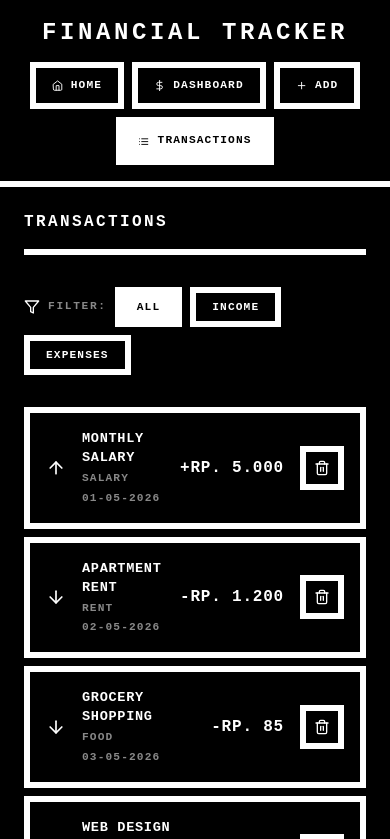
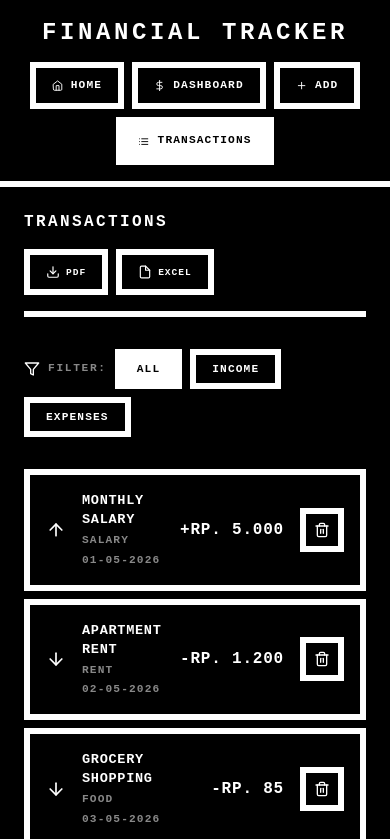
Before and after one commit to ryanvp10/personal-tracker, a React (Vite) app in the folder frontend/: page /transactions in a window 390 px wide. Shown: the top 839 px of the page. Built offline with nearby package versions, Linux system fonts and the light colour scheme.

Commit message:
Add export PDF + Excel buttons beside TRANSACTIONS title (mobile-responsive)

```diff
--- a/frontend/src/components/TransactionList.jsx
+++ b/frontend/src/components/TransactionList.jsx
@@ -1,5 +1,5 @@
 import React, { useState } from 'react';
-import { FiArrowUp, FiArrowDown, FiFilter, FiTrash2 } from 'react-icons/fi';
+import { FiArrowUp, FiArrowDown, FiFilter, FiTrash2, FiDownload, FiFile } from 'react-icons/fi';
 import theme from '../theme';
 
 // Placeholder data
@@ -35,19 +35,72 @@ function TransactionList() {
 
   return (
     <div style={{ display: 'flex', flexDirection: 'column', gap: '32px' }}>
-      {/* ===== PAGE TITLE ===== */}
-      <h2
+      {/* ===== PAGE TITLE + EXPORT BUTTONS ===== */}
+      <div
         style={{
-          fontSize: 'clamp(1rem, 3vw, 1.5rem)',
-          fontWeight: 900,
-          letterSpacing: '0.15em',
+          display: 'flex',
+          flexWrap: 'wrap',
+          alignItems: 'center',
+          justifyContent: 'space-between',
+          gap: '16px',
           borderBottom: `${theme.borders.width} ${theme.borders.style} ${theme.borders.color}`,
           paddingBottom: '16px',
-          margin: 0,
         }}
       >
-        TRANSACTIONS
-      </h2>
+        <h2
+          style={{
+            fontSize: 'clamp(1rem, 3vw, 1.5rem)',
+            fontWeight: 900,
+            letterSpacing: '0.15em',
+            margin: 0,
+          }}
+        >
+          TRANSACTIONS
+        </h2>
+
+        <div style={{ display: 'flex', flexDirection: 'row', alignItems: 'center', gap: '8px' }}>
+          <button
+            onClick={() => console.log('Export PDF')}
+            style={{
+              display: 'flex',
+              alignItems: 'center',
+              gap: '6px',
+              padding: '10px 16px',
+              backgroundColor: '#000000',
+              color: '#ffffff',
+              border: '6px solid #ffffff',
+              fontWeight: 900,
+              fontSize: 'clamp(0.6rem, 1.5vw, 0.7rem)',
+              letterSpacing: '0.1em',
+              textTransform: 'uppercase',
+              cursor: 'pointer',
+              borderRadius: 0,
+            }}
+          >
+            <FiDownload size={14} /> PDF
+          </button>
+          <button
+            onClick={() => console.log('Export Excel')}
+            style={{
+              display: 'flex',
+              alignItems: 'center',
+              gap: '6px',
+              padding: '10px 16px',
+              backgroundColor: '#000000',
+              color: '#ffffff',
+              border: '6px solid #ffffff',
+              fontWeight: 900,
+              fontSize: 'clamp(0.6rem, 1.5vw, 0.7rem)',
+              letterSpacing: '0.1em',
+              textTransform: 'uppercase',
+              cursor: 'pointer',
+              borderRadius: 0,
+            }}
+          >
+            <FiFile size={14} /> EXCEL
+          </button>
+        </div>
+      </div>
 
       {/* ===== FILTER BAR ===== */}
       <div style={{ display: 'flex', alignItems: 'center', gap: '8px', flexWrap: 'wrap' }}>
```
